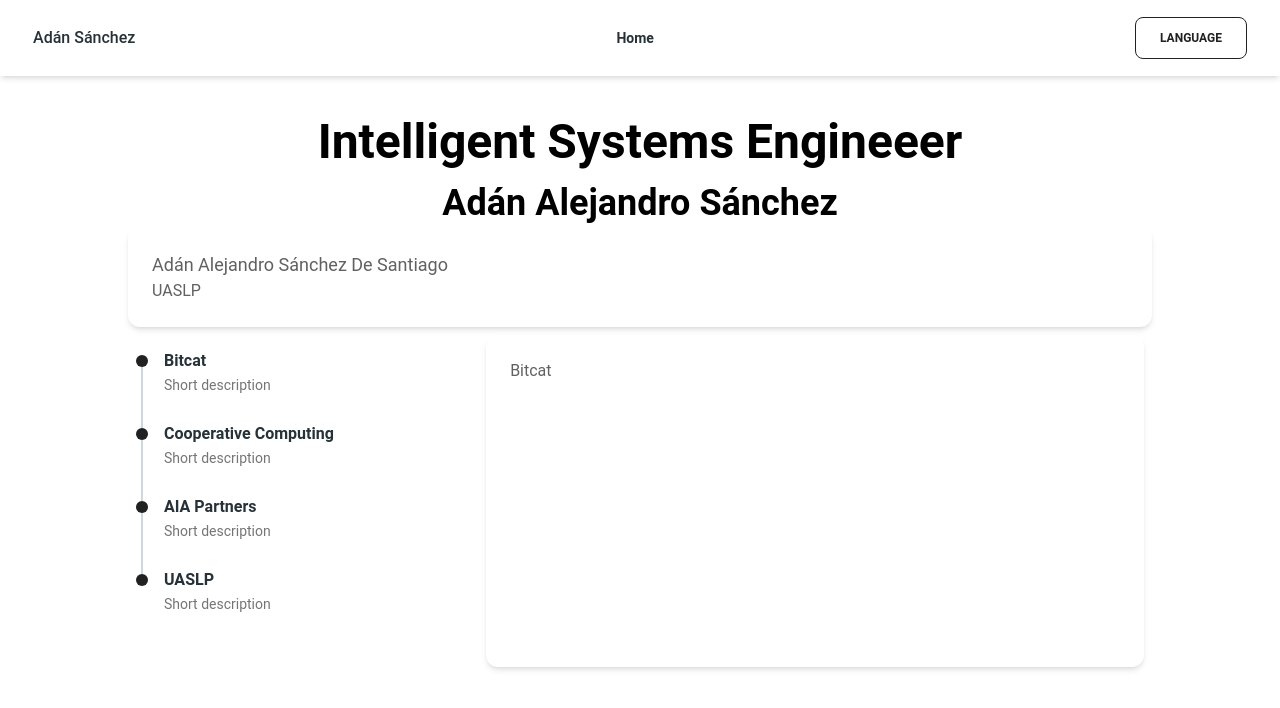
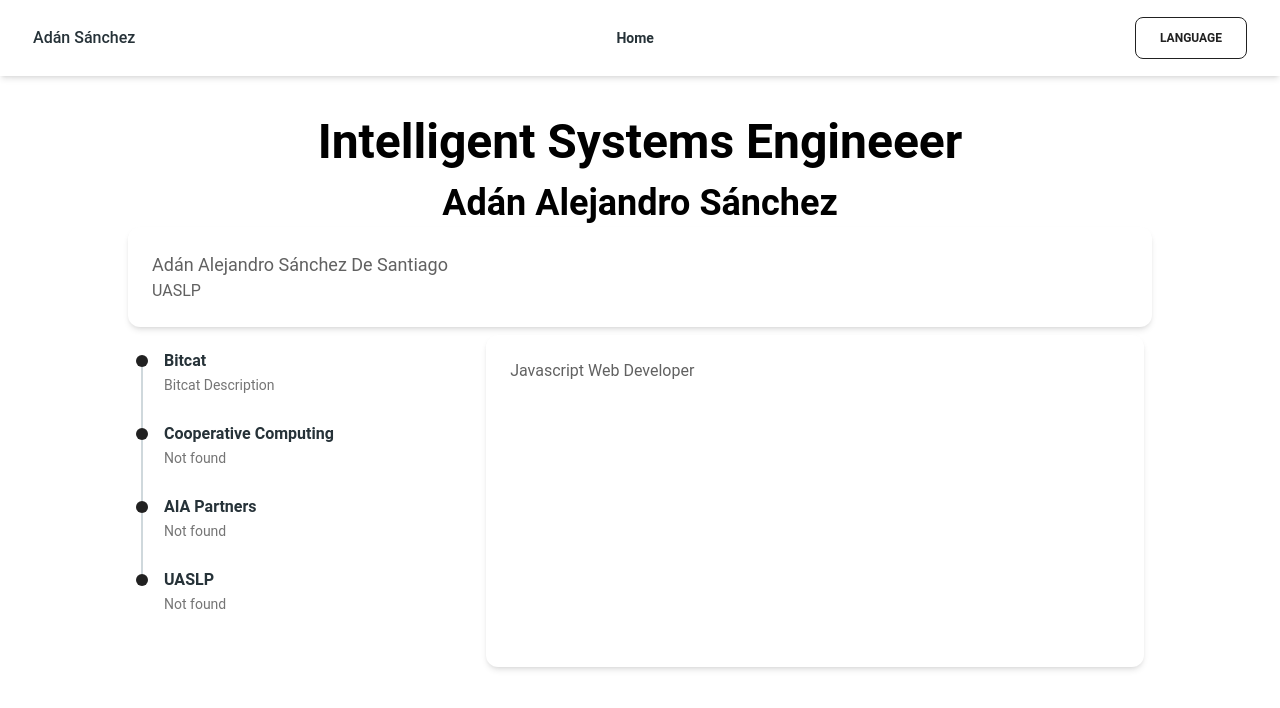
Before and after one commit to DEadMan10sds/Portfolio, a React (Vite) app: page / in a window 1280 px wide. Shown: the top 708 px of the page. Built offline with nearby package versions, Linux system fonts and the light colour scheme.

Commit message:
ADD: Translation on jobs without interface

```diff
--- a/src/components/JobCard.tsx
+++ b/src/components/JobCard.tsx
@@ -1,10 +1,12 @@
-import { Card, CardBody } from "@material-tailwind/react"
-import type JobInterface from "../interfaces/Job"
+import { Card, CardBody } from "@material-tailwind/react";
+import { useTranslation } from "react-i18next";
 
-export const JobCard = ({ job }: { job: JobInterface }) => {
-    return <Card className="w-full">
-        <CardBody>
-            {job.company}
-        </CardBody>
+export const JobCard = ({ job }: { job: string }) => {
+  const { t } = useTranslation();
+
+  return (
+    <Card className="w-full">
+      <CardBody>{t(`jobs.${job}.title`)}</CardBody>
     </Card>
-}
+  );
+};
--- a/src/components/Jobs.tsx
+++ b/src/components/Jobs.tsx
@@ -8,18 +8,20 @@ import {
   Typography,
 } from "@material-tailwind/react";
 import { useState } from "react";
-import type JobInterface from "../interfaces/Job";
+//import type JobInterface from "../interfaces/Job";
 import { JobCard } from "./JobCard";
+import { useTranslation } from "react-i18next";
+import JOBS from "../constants/Jobs";
 
-
-const JOBS: JobInterface[] = [
-  { company: "Bitcat" },
-  { company: "Cooperative Computing" },
-  { company: "AIA Partners" },
-  { company: "UASLP" },
-];
+// const JOBS: JobInterface[] = [
+//   { company: "Bitcat" },
+//   { company: "Cooperative Computing" },
+//   { company: "AIA Partners" },
+//   { company: "UASLP" },
+// ];
 
 export const Jobs = () => {
+  const { t } = useTranslation();
   const [company, setCompany] = useState<number>(0);
 
   const handleSelectCompany = (selectedCompany: number = 0) => {
@@ -31,7 +33,7 @@ export const Jobs = () => {
       <div className="w-[32rem] py-5">
         <Timeline>
           {JOBS.map((job, index) => (
-            <TimelineItem key={job.company}>
+            <TimelineItem key={job}>
               {index !== JOBS.length - 1 && <TimelineConnector />}
               <TimelineHeader
                 className="h-3 cursor-pointer"
@@ -43,7 +45,7 @@ export const Jobs = () => {
                   color="blue-gray"
                   className="leading-none"
                 >
-                  {job.company}
+                  {job}
                 </Typography>
               </TimelineHeader>
               <TimelineBody className="pb-8">
@@ -52,7 +54,9 @@ export const Jobs = () => {
                   color="gray"
                   className="font-normal text-gray-600"
                 >
-                  Short description
+                  {t(`jobs.${job}.description`, {
+                    defaultValue: "Not found",
+                  })}
                 </Typography>
               </TimelineBody>
             </TimelineItem>
--- /dev/null
+++ b/src/constants/Jobs.ts
@@ -0,0 +1,8 @@
+const JOBS: string[] = [
+  "Bitcat",
+  "Cooperative Computing",
+  "AIA Partners",
+  "UASLP",
+];
+
+export default JOBS;
--- a/src/interfaces/Job.ts
+++ b/src/interfaces/Job.ts
@@ -2,4 +2,5 @@ export default interface JobInterface {
   company: string;
   time?: string;
   shortDescription?: string;
+  jobTitle?: string;
 }
--- a/src/languages/en.ts
+++ b/src/languages/en.ts
@@ -12,6 +12,15 @@ const enTranslation = {
       description:
         "I'm a fullstack web semi senior developer, I'm now focused on backend systems with NodeJs and NestJs",
     },
+    jobs: {
+      Bitcat: {
+        comany: "Bitcat Services ",
+        description: "Bitcat Description",
+        title: "Javascript Web Developer",
+        start: "May 2024",
+        end: "Current day",
+      },
+    },
   },
 };
 
--- a/src/languages/es.ts
+++ b/src/languages/es.ts
@@ -12,6 +12,15 @@ const esTranslation = {
       description:
         "Soy desarrollador web fullstack semi senior, principalmente desarrollo backends tanto en NodeJs como en NestJs ",
     },
+    jobs: {
+      Bitcat: {
+        comany: "Bitcat Services",
+        description: "Descripción de Bitcat",
+        title: "Desarrollador Web Javascript",
+        start: "Mayo 2024",
+        end: "Actualidad",
+      },
+    },
   },
 };
 
```
